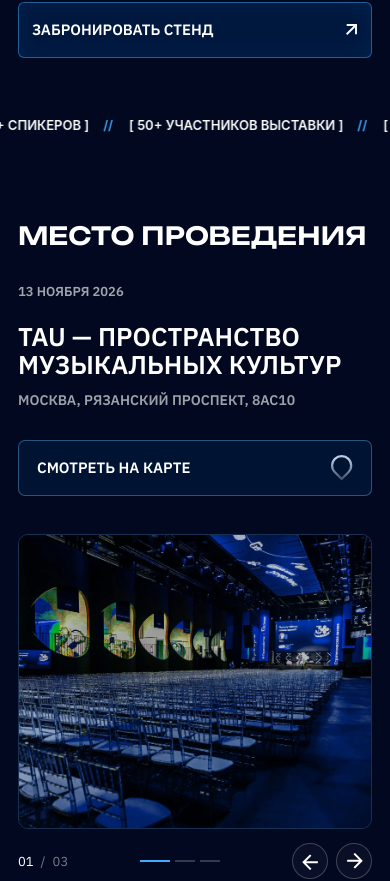
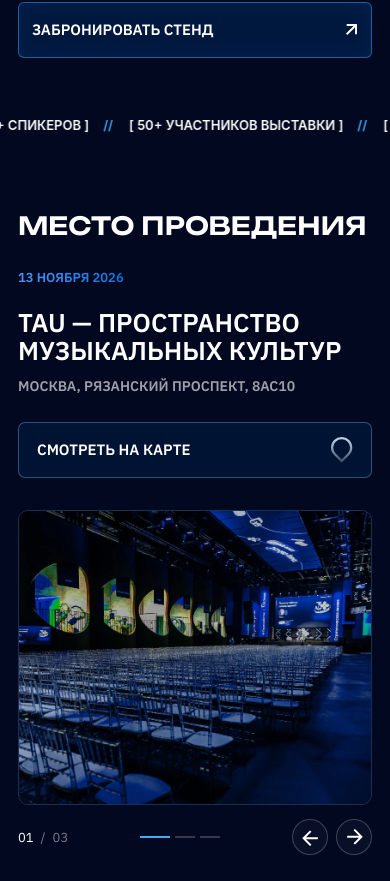
Before and after one commit to IMONsergey/debt-2026-lite, a React (Vite) app: page / in a window 390 px wide. Shown: the part 1139-2020 px from the top of the page. Built offline with nearby package versions, Linux system fonts and the light colour scheme.

Commit message:
Доработать блок площадки и ссылки на файлы

```diff
--- a/index.html
+++ b/index.html
@@ -5,7 +5,7 @@
     <meta name="viewport" content="width=device-width, initial-scale=1.0" />
     <meta name="theme-color" content="#01081f" />
     <meta name="description" content="DEBT TECH 2026 — форум-выставка о технологиях и сервисах для работы с долговыми обязательствами. 13 ноября 2026, Москва." />
-    <link rel="icon" type="image/png" sizes="64x64" href="/debt-2026-lite/assets/favicon.png" />
+    <link rel="icon" type="image/png" sizes="64x64" href="%BASE_URL%assets/favicon.png" />
     <title>DEBT TECH 2026 - Вселенная технологий | 13 ноября | Москва</title>
   </head>
   <body>
--- a/src/App.jsx
+++ b/src/App.jsx
@@ -2,6 +2,7 @@ import { useEffect } from 'react';
 import { CosmosPointerEffect } from './components/CosmosPointerEffect.jsx';
 import { SitePage } from './components/SitePage.jsx';
 import { VideoWidget } from './components/VideoWidget.jsx';
+import { assetUrl } from './lib/assets.js';
 import './styles/hero-only.css';
 import './styles/hero-only-media-fixes.css';
 import './styles/soft-reveal.css';
@@ -14,8 +15,6 @@ const galleryImages = [
   '11.jpg', '12.jpg', '13.jpg', '14.jpg', '15.jpg',
   '16.jpg', '17.jpg', '18.jpg', '19.jpg', '20.jpg',
 ];
-
-const assetUrl = (path) => `${import.meta.env.BASE_URL}${path.replace(/^\/+/, '')}`;
 
 const content = {
   pageMode: 'hero-landing',
@@ -75,8 +74,8 @@ const content = {
   heroVideo: {
     title: 'Как это было в 2025',
     previewUrl: 'https://kinescope.io/embed/dWWEsDjKoSiH5GH9RM24fz?autopause=false&autoplay=true&background=true&controls=false&loop=true&muted=true&transparent=false',
-    embedUrl: 'https://kinescope.io/embed/dWWEsDjKoSiH5GH9RM24fz?autopause=false&autoplay=true&background=false&controls=true&loop=false&muted=true&transparent=true',
-    widgetUrl: 'https://kinescope.io/embed/dWWEsDjKoSiH5GH9RM24fz?autopause=false&autoplay=true&background=false&controls=true&loop=false&muted=false&transparent=false',
+    embedUrl: 'https://kinescope.io/embed/dWWEsDjKoSiH5GH9RM24fz?autopause=false&autoplay=true&background=false&controls=true&loop=true&muted=true&transparent=true',
+    widgetUrl: 'https://kinescope.io/embed/dWWEsDjKoSiH5GH9RM24fz?autopause=false&autoplay=true&background=false&controls=true&loop=true&muted=false&transparent=false',
   },
   venue: {
     title: 'Место проведения',
--- a/src/components/FixedMenu.jsx
+++ b/src/components/FixedMenu.jsx
@@ -1,4 +1,5 @@
 import { typograf } from '../lib/typography.js';
+import { assetUrl } from '../lib/assets.js';
 
 export function FixedMenu({ site, menu, video }) {
   return (
@@ -25,7 +26,7 @@ export function SidebarInfo({ className = 'sidebar-info', menu, video, desktopVi
       <a className="contact-link" href={`mailto:${sidebar.contactEmail}`}>
         <span>{typograf(sidebar.contactLabel)}</span>
         <strong>{sidebar.contactEmail}</strong>
-        <img className="contact-link__arrow" src="assets/icons/arrow-up.svg" alt="" aria-hidden="true" />
+        <img className="contact-link__arrow" src={assetUrl('assets/icons/arrow-up.svg')} alt="" aria-hidden="true" />
       </a>
 
       <div className="organizers-mark">
@@ -69,7 +70,7 @@ function SidebarCta({ cta, secondary = false }) {
       rel={isExternal ? 'noreferrer' : undefined}
     >
       <span>{typograf(cta.label)}</span>
-      <img className="fixed-menu__cta-icon" src="assets/icons/arrow-up.svg" alt="" aria-hidden="true" />
+      <img className="fixed-menu__cta-icon" src={assetUrl('assets/icons/arrow-up.svg')} alt="" aria-hidden="true" />
     </a>
   );
 }
--- a/src/components/SitePage.jsx
+++ b/src/components/SitePage.jsx
@@ -1,6 +1,7 @@
 import { useEffect, useMemo, useRef, useState } from 'react';
 import { FixedMenu, SidebarInfo } from './FixedMenu.jsx';
 import { typograf } from '../lib/typography.js';
+import { assetUrl } from '../lib/assets.js';
 
 export function SitePage({ content }) {
   const countdown = useCountdown(content.hero.countdownTarget, content.hero.countdown);
@@ -111,7 +112,7 @@ function VenueSection({ venue }) {
             rel={routeIsExternal ? 'noreferrer' : undefined}
           >
             <span>{typograf(venue.routeLabel)}</span>
-            <img src="assets/icons/route-pin.svg" alt="" aria-hidden="true" />
+            <img src={assetUrl('assets/icons/route-pin.svg')} alt="" aria-hidden="true" />
           </a>
         </div>
 
@@ -150,10 +151,10 @@ function VenueSection({ venue }) {
             </div>
             <div className="venue-slider__arrows">
               <button type="button" onClick={() => selectSlide(activeIndex - 1)} aria-label="Предыдущая фотография">
-                <img className="venue-slider__arrow--previous" src="assets/icons/arrow-up.svg" alt="" aria-hidden="true" />
+                <img className="venue-slider__arrow--previous" src={assetUrl('assets/icons/arrow-up.svg')} alt="" aria-hidden="true" />
               </button>
               <button type="button" onClick={() => selectSlide(activeIndex + 1)} aria-label="Следующая фотография">
-                <img className="venue-slider__arrow--next" src="assets/icons/arrow-up.svg" alt="" aria-hidden="true" />
+                <img className="venue-slider__arrow--next" src={assetUrl('assets/icons/arrow-up.svg')} alt="" aria-hidden="true" />
               </button>
             </div>
           </div>
@@ -352,10 +353,10 @@ function GallerySection({ gallery }) {
         </div>
 
         <button className="gallery-carousel__arrow gallery-carousel__arrow--previous" type="button" onClick={() => moveSlide(-1)} aria-label="Предыдущий кадр">
-          <img className="gallery-arrow-icon gallery-arrow-icon--previous" src="assets/icons/arrow-up.svg" alt="" aria-hidden="true" />
+          <img className="gallery-arrow-icon gallery-arrow-icon--previous" src={assetUrl('assets/icons/arrow-up.svg')} alt="" aria-hidden="true" />
         </button>
         <button className="gallery-carousel__arrow gallery-carousel__arrow--next" type="button" onClick={() => moveSlide(1)} aria-label="Следующий кадр">
-          <img className="gallery-arrow-icon gallery-arrow-icon--next" src="assets/icons/arrow-up.svg" alt="" aria-hidden="true" />
+          <img className="gallery-arrow-icon gallery-arrow-icon--next" src={assetUrl('assets/icons/arrow-up.svg')} alt="" aria-hidden="true" />
         </button>
       </div>
 
@@ -366,7 +367,7 @@ function GallerySection({ gallery }) {
         rel={galleryLinkIsExternal ? 'noreferrer' : undefined}
       >
         <span>{typograf(gallery.ctaLabel)}</span>
-        <img src="assets/icons/arrow-up.svg" alt="" aria-hidden="true" />
+        <img src={assetUrl('assets/icons/arrow-up.svg')} alt="" aria-hidden="true" />
       </a>
 
       {lightboxIndex !== null && (
@@ -384,7 +385,7 @@ function GallerySection({ gallery }) {
         >
           <button className="gallery-lightbox__close" type="button" onClick={closeLightbox} aria-label="Закрыть галерею">×</button>
           <button className="gallery-lightbox__arrow gallery-lightbox__arrow--previous" type="button" onClick={() => moveLightbox(-1)} aria-label="Предыдущая фотография">
-            <img className="gallery-arrow-icon gallery-arrow-icon--previous" src="assets/icons/arrow-up.svg" alt="" aria-hidden="true" />
+            <img className="gallery-arrow-icon gallery-arrow-icon--previous" src={assetUrl('assets/icons/arrow-up.svg')} alt="" aria-hidden="true" />
           </button>
           <figure
             className="gallery-lightbox__figure"
@@ -408,7 +409,7 @@ function GallerySection({ gallery }) {
             <figcaption>{String(lightboxIndex + 1).padStart(2, '0')} / {String(items.length).padStart(2, '0')}</figcaption>
           </figure>
           <button className="gallery-lightbox__arrow gallery-lightbox__arrow--next" type="button" onClick={() => moveLightbox(1)} aria-label="Следующая фотография">
-            <img className="gallery-arrow-icon gallery-arrow-icon--next" src="assets/icons/arrow-up.svg" alt="" aria-hidden="true" />
+            <img className="gallery-arrow-icon gallery-arrow-icon--next" src={assetUrl('assets/icons/arrow-up.svg')} alt="" aria-hidden="true" />
           </button>
         </div>
       )}
--- /dev/null
+++ b/src/lib/assets.js
@@ -0,0 +1 @@
+export const assetUrl = (path) => `${import.meta.env.BASE_URL}${path.replace(/^\/+/, '')}`;
--- a/src/styles/venue-section.css
+++ b/src/styles/venue-section.css
@@ -2,13 +2,13 @@
   position: relative;
   width: var(--desktop-content-width);
   margin-left: calc(var(--desktop-content-left) - var(--edge));
-  padding: clamp(108px, 9vw, 152px) 0 clamp(112px, 9vw, 156px);
+  padding: clamp(84px, 7vw, 118px) 0 clamp(88px, 7.2vw, 124px);
   border-bottom: 1px solid rgba(67, 171, 255, 0.16);
 }
 
 .venue-section h2 {
   max-width: 980px;
-  margin: 0 0 clamp(52px, 5vw, 78px);
+  margin: 0 0 clamp(40px, 4vw, 60px);
   color: #fff;
   font-family: 'Unbounded', Arial, sans-serif;
   font-size: clamp(34px, 3vw, 56px);
@@ -33,7 +33,10 @@
 }
 
 .venue-section__date {
-  color: rgba(255, 255, 255, 0.64);
+  background: linear-gradient(90deg, #5394fb 0%, #0774da 100%);
+  -webkit-background-clip: text;
+  background-clip: text;
+  color: transparent;
   font-family: 'IBM Plex Sans', Arial, sans-serif;
   font-size: clamp(15px, 1.25vw, 19px);
   font-weight: 600;
@@ -72,7 +75,7 @@
   gap: 28px;
   min-width: min(100%, 280px);
   min-height: 56px;
-  margin-top: auto;
+  margin-top: clamp(30px, 3vw, 44px);
   padding: 0 18px;
   border: 1px solid rgba(104, 193, 255, 0.38);
   border-radius: 7px;
@@ -123,7 +126,7 @@
 .venue-slider__slide {
   position: relative;
   width: 100%;
-  aspect-ratio: 1.5 / 1;
+  aspect-ratio: 1.65 / 1;
   flex: 0 0 100%;
   margin: 0;
   overflow: hidden;
@@ -223,11 +226,11 @@
   .venue-section {
     width: calc(100% - (var(--adaptive-inline, 24px) * 2));
     margin-left: var(--adaptive-inline, 24px);
-    padding: clamp(86px, 10vw, 124px) 0 clamp(90px, 10vw, 126px);
+    padding: clamp(72px, 8vw, 104px) 0 clamp(76px, 8vw, 108px);
   }
 
   .venue-section h2 {
-    margin-bottom: clamp(38px, 5vw, 58px);
+    margin-bottom: clamp(32px, 4vw, 46px);
     font-size: clamp(24px, 3.6vw, 34px);
     line-height: 1.1;
   }
@@ -250,18 +253,18 @@
   .venue-section {
     width: calc(100% - 36px);
     margin-left: 18px;
-    padding: 72px 0 82px;
+    padding: 62px 0 70px;
   }
 
   .venue-section h2 {
-    margin-bottom: 34px;
+    margin-bottom: 30px;
     font-size: clamp(20px, 6.4vw, 26px);
     line-height: 1.08;
   }
 
   .venue-section__layout {
     grid-template-columns: 1fr;
-    gap: 38px;
+    gap: 32px;
   }
 
   .venue-section__date {
@@ -284,7 +287,7 @@
   .venue-section__route {
     width: 100%;
     min-width: 0;
-    margin-top: 30px;
+    margin-top: 26px;
   }
 
   .venue-slider__slide {
```
